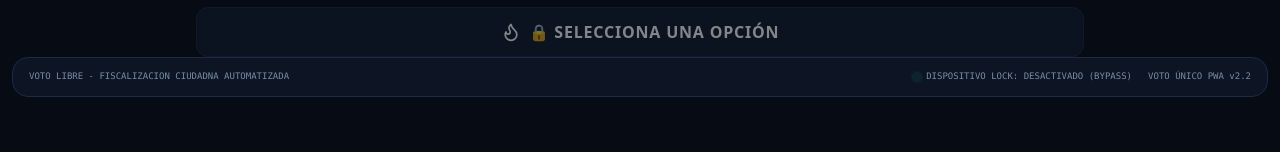
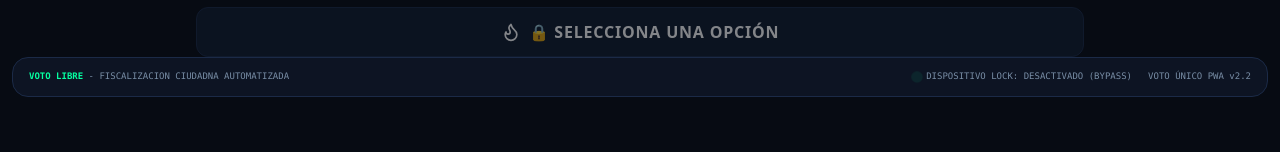
Before and after one commit to jiciquiu-svg/semaforo-electoral, a Next.js app in the folder frontend/: page /segunda-vuelta in a window 1280 px wide. Shown: the part 570-722 px from the top of the page. Built offline with nearby package versions, Linux system fonts and the light colour scheme; no server answers.

Commit message:
style: apply mint green color to VOTO LIBRE text in footer info panel

```diff
--- a/frontend/app/segunda-vuelta/page.tsx
+++ b/frontend/app/segunda-vuelta/page.tsx
@@ -538,7 +538,7 @@ export default function SegundaVueltaPage() {
       {/* Footer Info Panel */}
       <footer className="flex flex-col md:flex-row justify-between items-center border border-[#1b2a47] bg-[#111c2e]/60 px-4 py-3 rounded-2xl gap-2 font-mono text-[9px] text-[#788da5] mb-6">
         <div className="flex items-center gap-1">
-          <span>VOTO LIBRE - FISCALIZACION CIUDADNA AUTOMATIZADA</span>
+          <span><span className="text-[#05ffa1] font-bold">VOTO LIBRE</span> - FISCALIZACION CIUDADNA AUTOMATIZADA</span>
         </div>
         <div className="flex items-center gap-4">
           <span className="flex items-center gap-1.5">
```
